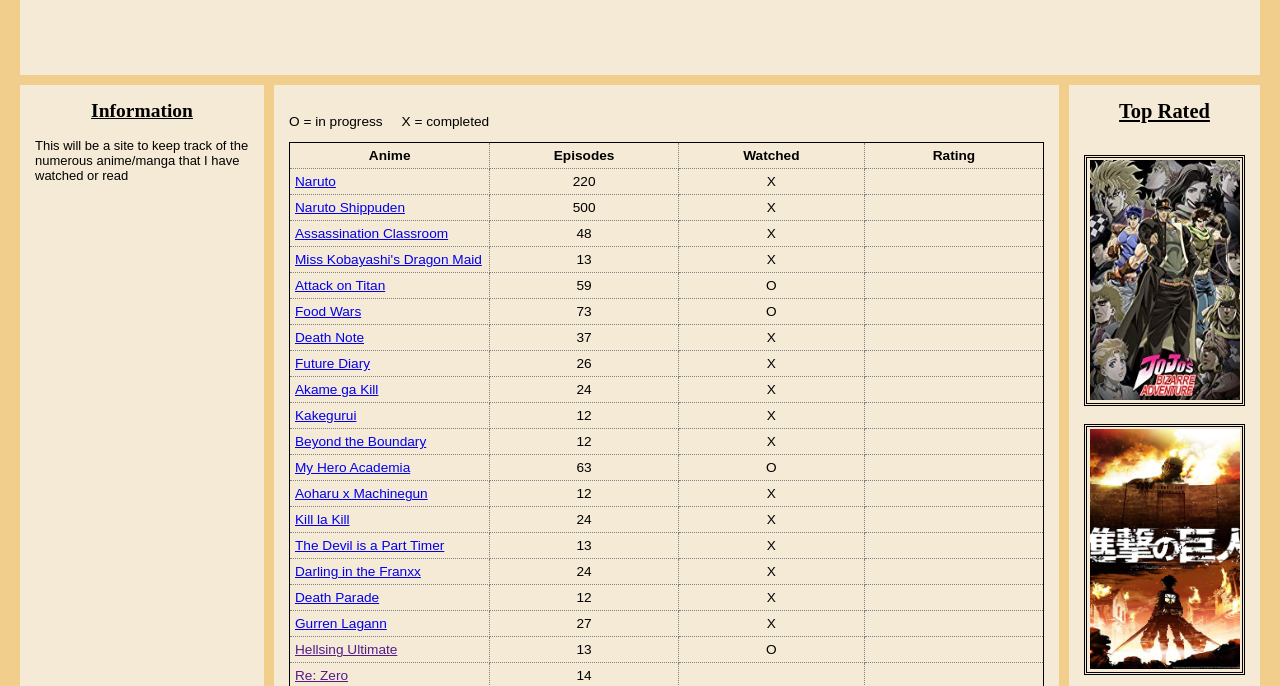
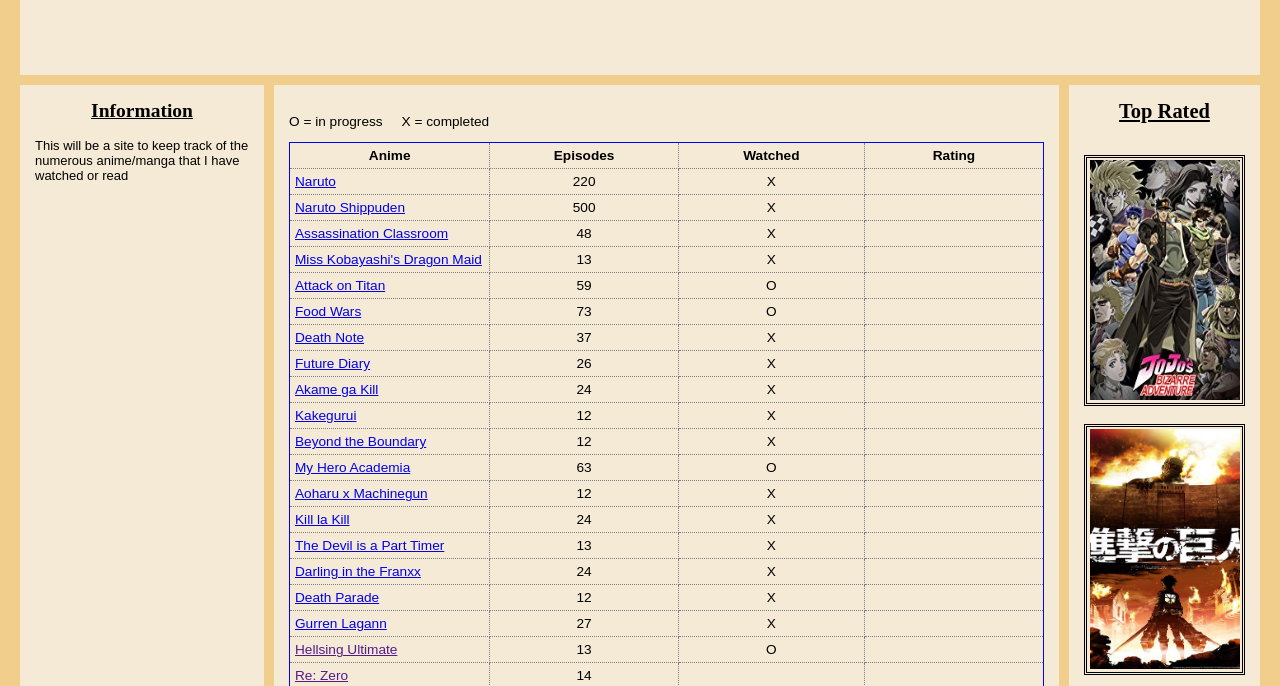
Before and after one commit to RJackson13/AnimeSite, a plain HTML site: page index.html in a window 1280 px wide. Shown: the part 43-729 px from the top of the page. Drawn offline with Linux system fonts and the light colour scheme; files whose address does not match are found by name.

Commit message:
Changed tablea border color

```diff
--- a/animelist.css
+++ b/animelist.css
@@ -55,7 +55,7 @@ h1, h2{
 }
 
 table {
-	border:			thin solid black;
+	border:			thin solid blue;
 	border-collapse:	collapse;
 }
 
```
